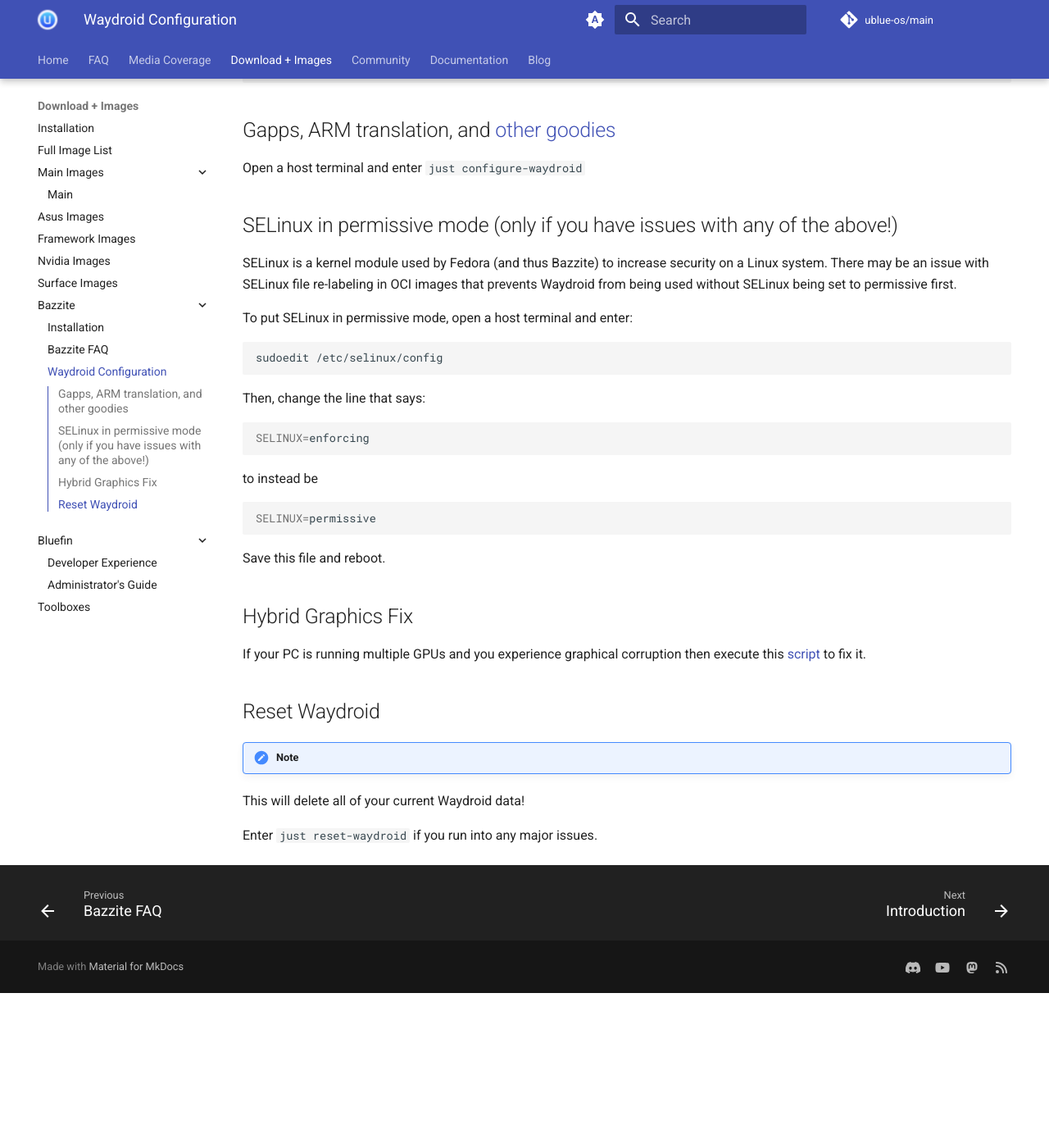
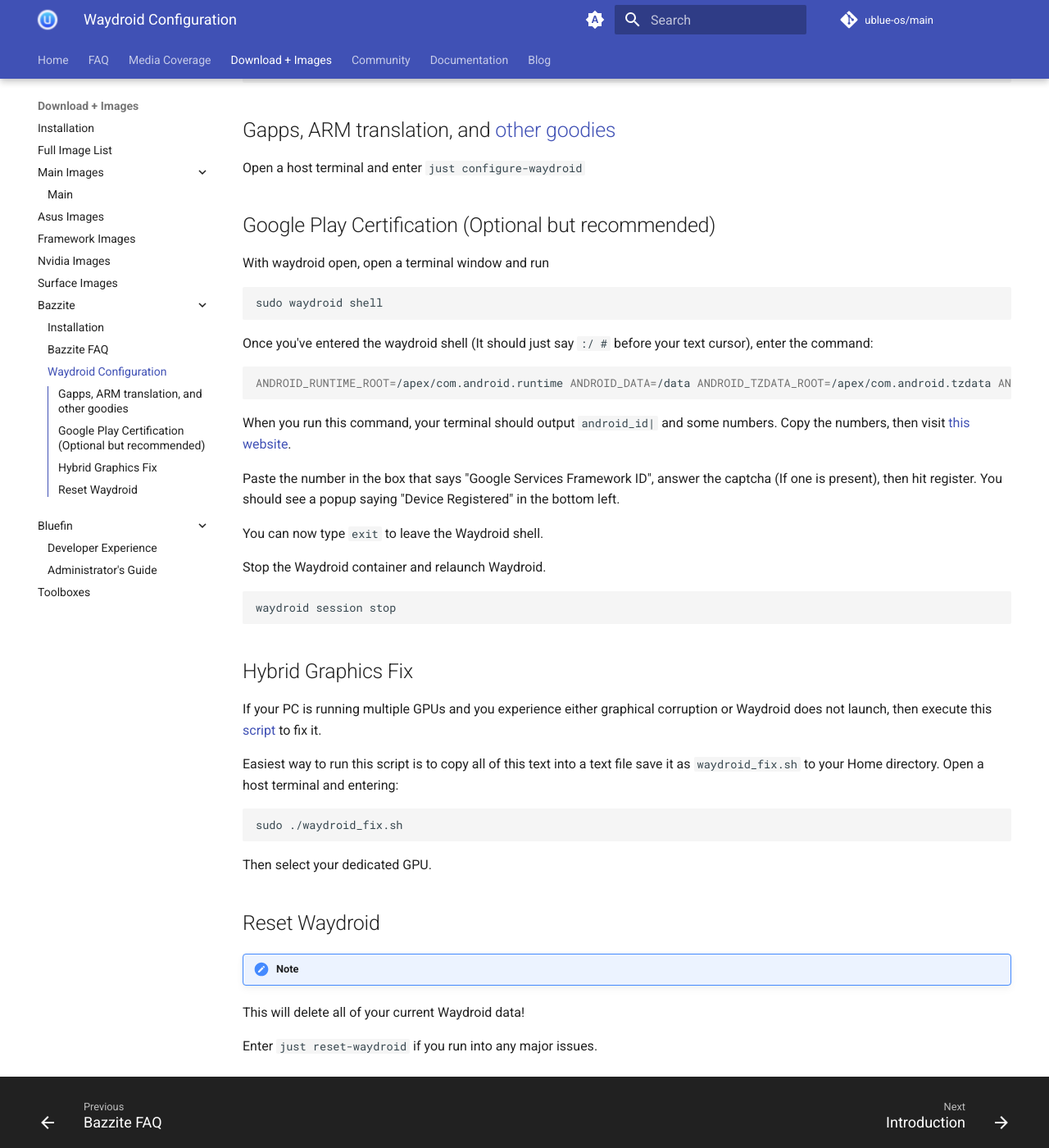
Before and after one commit to ublue-os/website, an MkDocs documentation site: the page built from docs/images/bazzite/waydroid.md, in a window 1280 px wide and 1400 px high, scrolled down 299 px. Shown: the whole window at 82% size. Built offline with MkDocs 1.6.1 and Material for MkDocs 9.7.7, drawn with Linux system fonts in a browser that asks for light colours; comment, search, counter and statistics services are not loaded; before the commit the page ends 1510 px from its top, so only the background shows below that.

Commit message:
chore: Update Waydroid guide once again
chore: Better instructions for Waydroid hybrid graphics script fix.

In my experience as of trying to install Waydroid again on the current build of Bazzite:

- SELinux did not have any issues being in enforcing mode, but if anyone has issues again they are free to restore those instructions later.
- Google Play Certification is still needed
- My desktop, which has 2 GPUs, needed the script so Waydroid can launch correctly.

````diff
--- a/docs/images/bazzite/waydroid.md
+++ b/docs/images/bazzite/waydroid.md
@@ -10,34 +10,40 @@ just init-waydroid
 
 Open a host terminal and enter `just configure-waydroid`
 
-## SELinux in permissive mode (only if you have issues with any of the above!)
+## Google Play Certification (Optional but recommended)
 
-SELinux is a kernel module used by Fedora (and thus Bazzite) to increase security on a Linux system.
-There may be an issue with SELinux file re-labeling in OCI images that prevents Waydroid from being used without SELinux being set to permissive first.
-
-To put SELinux in permissive mode, open a host terminal and enter:
+With waydroid open, open a terminal window and run
 
 ```bash
-sudoedit /etc/selinux/config
+sudo waydroid shell
 ```
 
-Then, change the line that says:
+Once you've entered the waydroid shell (It should just say `:/ #` before your text cursor), enter the command:
 
 ```bash
-SELINUX=enforcing
+ANDROID_RUNTIME_ROOT=/apex/com.android.runtime ANDROID_DATA=/data ANDROID_TZDATA_ROOT=/apex/com.android.tzdata ANDROID_I18N_ROOT=/apex/com.android.i18n sqlite3 /data/data/com.google.android.gsf/databases/gservices.db "select * from main where name = \"android_id\";"
 ```
 
-to instead be
+When you run this command, your terminal should output `android_id|` and some numbers. Copy the numbers, then visit [this website](<https://www.google.com/android/uncertified>).
 
+Paste the number in the box that says "Google Services Framework ID", answer the captcha (If one is present), then hit register. You should see a popup saying "Device Registered" in the bottom left.
+
+You can now type `exit` to leave the Waydroid shell.
+
+Stop the Waydroid container and relaunch Waydroid.
 ```bash
-SELINUX=permissive
+waydroid session stop
 ```
-
-Save this file and reboot.
 
 ## Hybrid Graphics Fix
 
-If your PC is running multiple GPUs and you experience graphical corruption then execute this [script](https://raw.githubusercontent.com/Quackdoc/waydroid-scripts/main/waydroid-choose-gpu.sh) to fix it.
+If your PC is running multiple GPUs and you experience either graphical corruption or Waydroid does not launch, then execute this [script](https://raw.githubusercontent.com/Quackdoc/waydroid-scripts/main/waydroid-choose-gpu.sh) to fix it.
+
+Easiest way to run this script is to copy all of this text into a text file save it as `waydroid_fix.sh` to your Home directory.  Open a host terminal and entering:
+```bash
+sudo ./waydroid_fix.sh
+```
+Then select your dedicated GPU.
 
 ## Reset Waydroid
 !!! note
````
